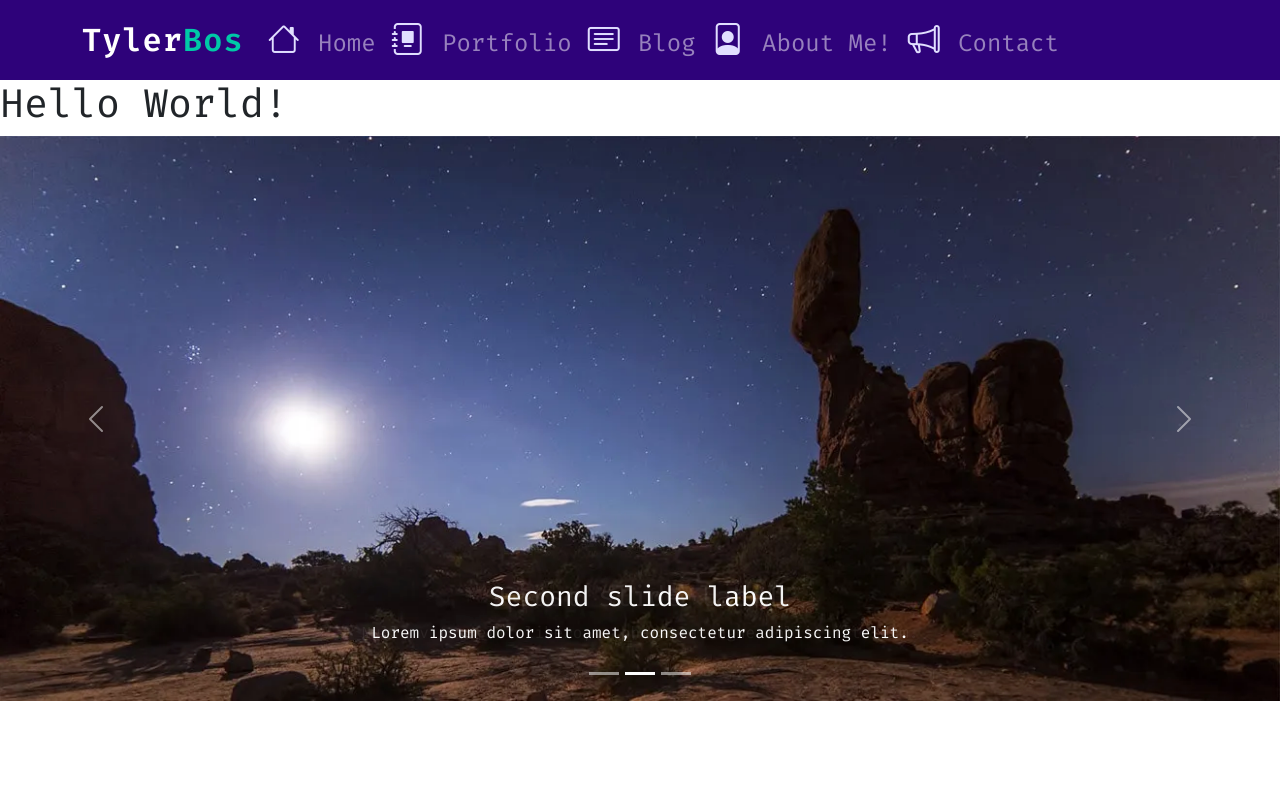
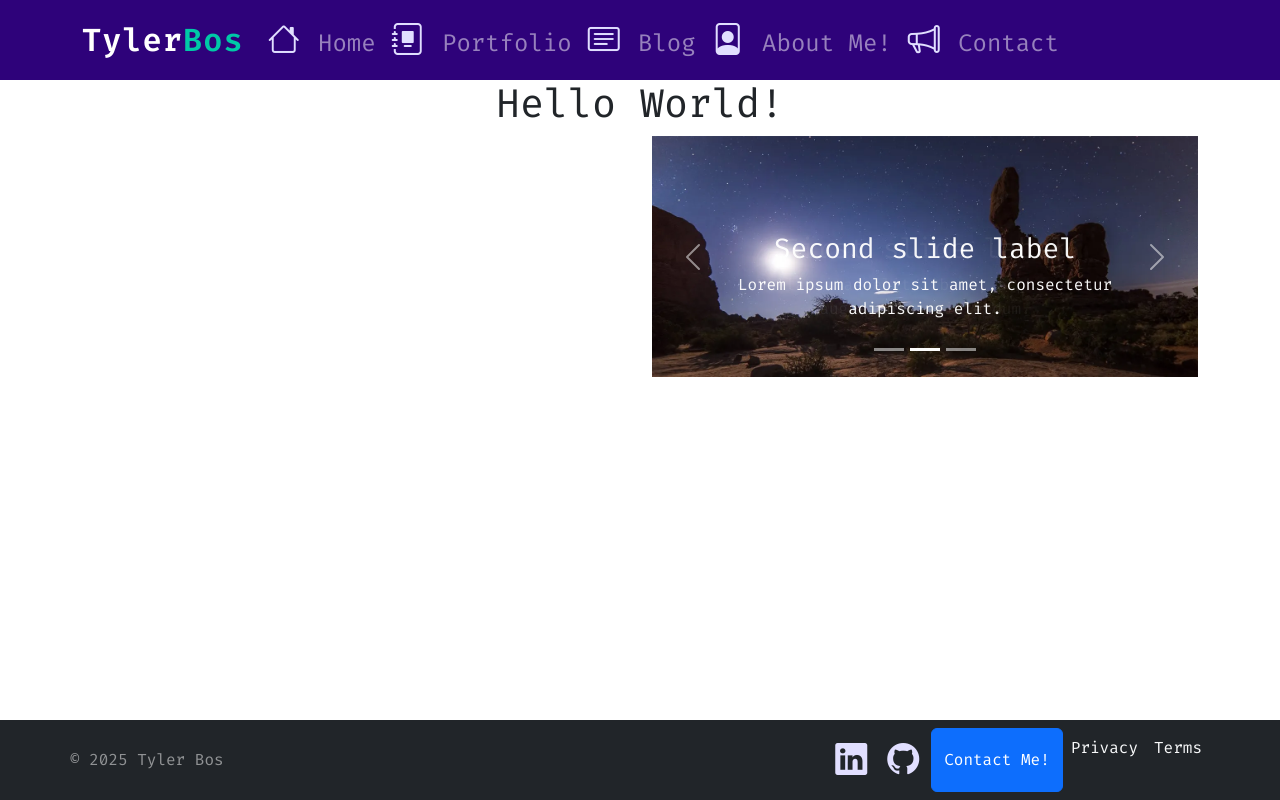
Before and after one commit to Tbos92/personalwebsite, a React (Vite) app in the folder client/: page / in a window 1280 px wide. Built offline with nearby package versions, Linux system fonts and the light colour scheme.

Commit message:
Added basic footer with offCanvas component to expand contact form from bottom of screen in addition to the contact route. Also added functional links to LinkedIn and Github via icons

```diff
--- a/client/src/App.jsx
+++ b/client/src/App.jsx
@@ -12,14 +12,12 @@ import BlogDetailView from "./components/BlogDetailView.jsx";
 import Contact from "./components/Contact.jsx";
 import ContactForm from "./components/ContactForm.jsx";
 import PortfolioHighlights from "./components/PortfolioHighlights.jsx";
+import Footer from "./components/Footer.jsx";
 
 function App() {
   return (
     <BrowserRouter>
-      <div id="container">
-        <div id="navbar">
       <Navbar />
-        </div>
       <Routes>
         <Route path="/" element={<Home />} />
         <Route path="/about" element={<About />} />
@@ -31,7 +29,7 @@ function App() {
         <Route path="/contact" element={<Contact />} />
         <Route path="/highlights" element={<PortfolioHighlights />} />
       </Routes>
-      </div>
+      <Footer />
     </BrowserRouter>
   );
 }
--- /dev/null
+++ b/client/src/components/Footer.jsx
@@ -0,0 +1,49 @@
+import { Navbar, Container, Nav } from "react-bootstrap";
+import OffCanvasContact from "./OffCanvasContact";
+import { useState } from "react";
+
+function Footer() {
+  return (
+    <Navbar
+      fixed="bottom"
+      bg="dark"
+      variant="dark"
+      className="justify-content-center"
+    >
+      <Container className="justify-content-between">
+        <Navbar.Text>&copy; {new Date().getFullYear()} Tyler Bos</Navbar.Text>
+        <Nav>
+          <Nav.Link
+            href="https://www.linkedin.com/in/tyler-bos-62292b107/"
+            target="_blank"
+            className="nav-link-custom"
+          >
+            <i
+              className="bi bi-linkedin me-1 nav-icon-custom"
+              aria-hidden="true"
+            ></i>
+          </Nav.Link>
+          <Nav.Link
+            href="https://github.com/Tbos92"
+            target="_blank"
+            className="nav-link-custom"
+          >
+            <i
+              className="bi bi-github me-1 nav-icon-custom"
+              aria-hidden="true"
+            ></i>
+          </Nav.Link>
+          <OffCanvasContact />
+          <Nav.Link href="/privacy" className="text-light">
+            Privacy
+          </Nav.Link>
+          <Nav.Link href="/terms" className="text-light">
+            Terms
+          </Nav.Link>
+        </Nav>
+      </Container>
+    </Navbar>
+  );
+}
+
+export default Footer;
--- a/client/src/components/Home.jsx
+++ b/client/src/components/Home.jsx
@@ -1,11 +1,22 @@
 import PortfolioHightlights from "./PortfolioHighlights.jsx";
+import Container from "react-bootstrap/Container";
+import Row from "react-bootstrap/Row";
+import Col from "react-bootstrap/Col";
 
 const Home = () => {
   return (
-    <div>
-      <h1>Hello World!</h1>
-      <PortfolioHightlights />
-    </div>
+    <Container>
+      <Row className="justify-content-center">
+        <Col sm="auto">
+          <h1>Hello World!</h1>
+        </Col>
+      </Row>
+      <Row className="justify-content-center justify-content-md-end">
+        <Col xs={11} lg={6}>
+          <PortfolioHightlights />
+        </Col>
+      </Row>
+    </Container>
   );
 };
 
--- /dev/null
+++ b/client/src/components/OffCanvasContact.jsx
@@ -0,0 +1,30 @@
+import { useState } from "react";
+import Button from "react-bootstrap/Button";
+import Offcanvas from "react-bootstrap/Offcanvas";
+import ContactForm from "./ContactForm";
+
+function OffCanvasContact() {
+  const [show, setShow] = useState(false);
+
+  const handleClose = () => setShow(false);
+  const handleShow = () => setShow(true);
+
+  return (
+    <>
+      <Button variant="primary" onClick={handleShow}>
+        Contact Me!
+      </Button>
+
+      <Offcanvas show={show} onHide={handleClose} placement="bottom">
+        <Offcanvas.Header closeButton>
+          <Offcanvas.Title>Contact Form!</Offcanvas.Title>
+        </Offcanvas.Header>
+        <Offcanvas.Body>
+          <ContactForm />
+        </Offcanvas.Body>
+      </Offcanvas>
+    </>
+  );
+}
+
+export default OffCanvasContact;
```
Lines whose indentation alone changed are shown as unchanged.
